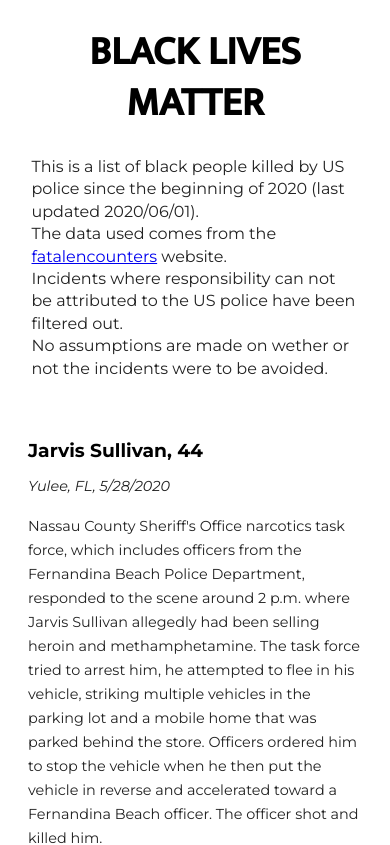
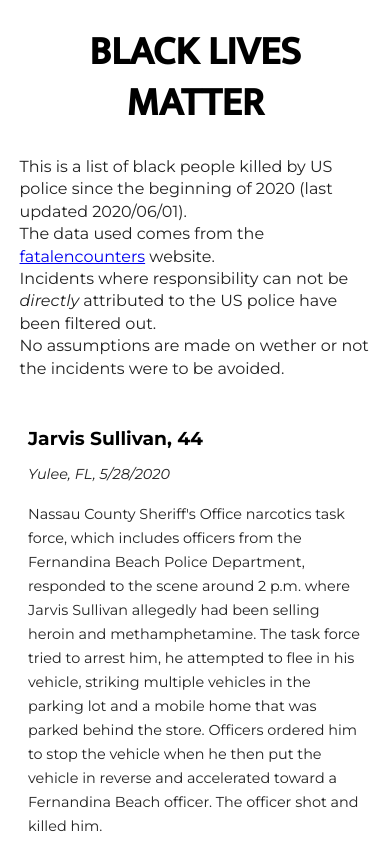
Before and after one commit to lgosse/policeviolence, a React (Create React App) app: page / in a window 390 px wide. Shown: the top 845 px of the page. Built offline with nearby package versions, Linux system fonts and the light colour scheme.

Commit message:
feat: adjusted a bit css and favicon

```diff
--- a/src/App.scss
+++ b/src/App.scss
@@ -30,7 +30,7 @@
       h2 {
         font-size: 1rem;
         line-height: 1.4rem;
-        padding: 0 12px 12px 12px;
+        padding: 0;
       }
     }
   }
--- a/src/App.tsx
+++ b/src/App.tsx
@@ -11,7 +11,7 @@ function App() {
         <h2>
           This is a list of black people killed by US police since the beginning of 2020 (last updated 2020/06/01).<br />
           The data used comes from the <a href="https://fatalencounters.org/" target="_blank" rel="noopener noreferrer">fatalencounters</a> website.<br />
-          Incidents where responsibility can not be attributed to the US police have been filtered out.<br />
+          Incidents where responsibility can not be <i>directly</i> attributed to the US police have been filtered out.<br />
           No assumptions are made on wether or not the incidents were to be avoided.
         </h2>
       </header>
```
Also changed, not shown: 1 other file (tests, documents, lock files or other folders).
